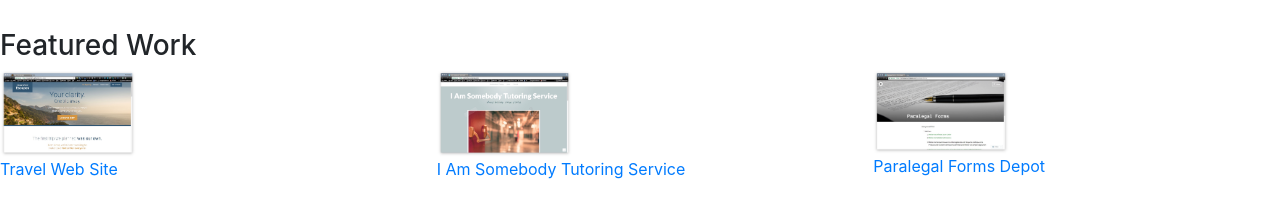
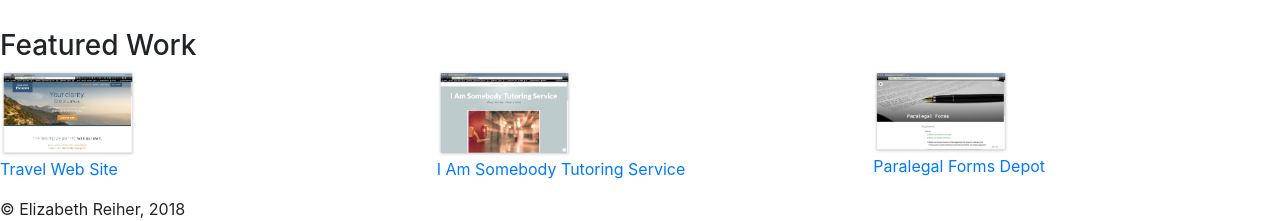
Before and after one commit to tonomoshia/udacity_portfolio, a website: page index.html in a window 1280 px wide. Shown: the part 733-954 px from the top of the page. Before the commit the page ends 930 px from the top, so only its background shows below. Drawn offline with nearby package versions, Linux system fonts and the light colour scheme; a web font is replaced by a local one.

Commit message:
added header and footer

```diff
--- a/index.html
+++ b/index.html
@@ -14,6 +14,7 @@
 </head>
 
 <body>
+    <header>
     <img class="udacity_logo img-responsive" src="udacity.svg.100px.png" alt="Tonomoshia">
     <!-- logo is downloaded from http://logo.kenh.net/logo/udacity.svg.html -->
     <div class="identify">
@@ -22,6 +23,7 @@
             <a href="https://tonomoshia.com">Tonomoshia.com</a>
         </p>
     </div>
+</header>
     <figure class="hero img-responsive">
         <img src="greg-rakozy-129733-unsplash-800px.png" alt="HTML & CSS, Javascript & Jquery " />
         <figcaption>Photo by Greg Rakozy on Unsplash.</figcaption>
@@ -47,6 +49,9 @@
             </figcaption>
         </figure>
     </div>
+    <footer>
+            &copy; Elizabeth Reiher, 2018
+    </footer>
 </body>
 
 </html>
```
